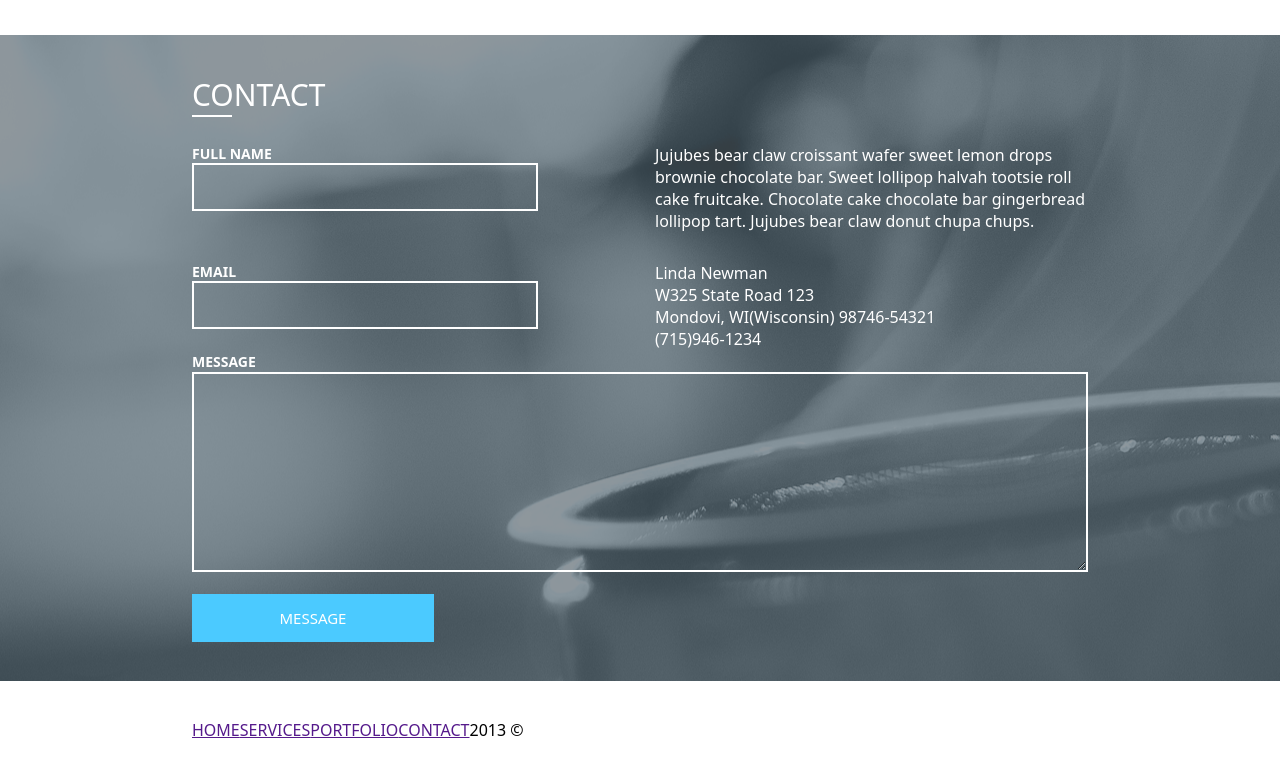
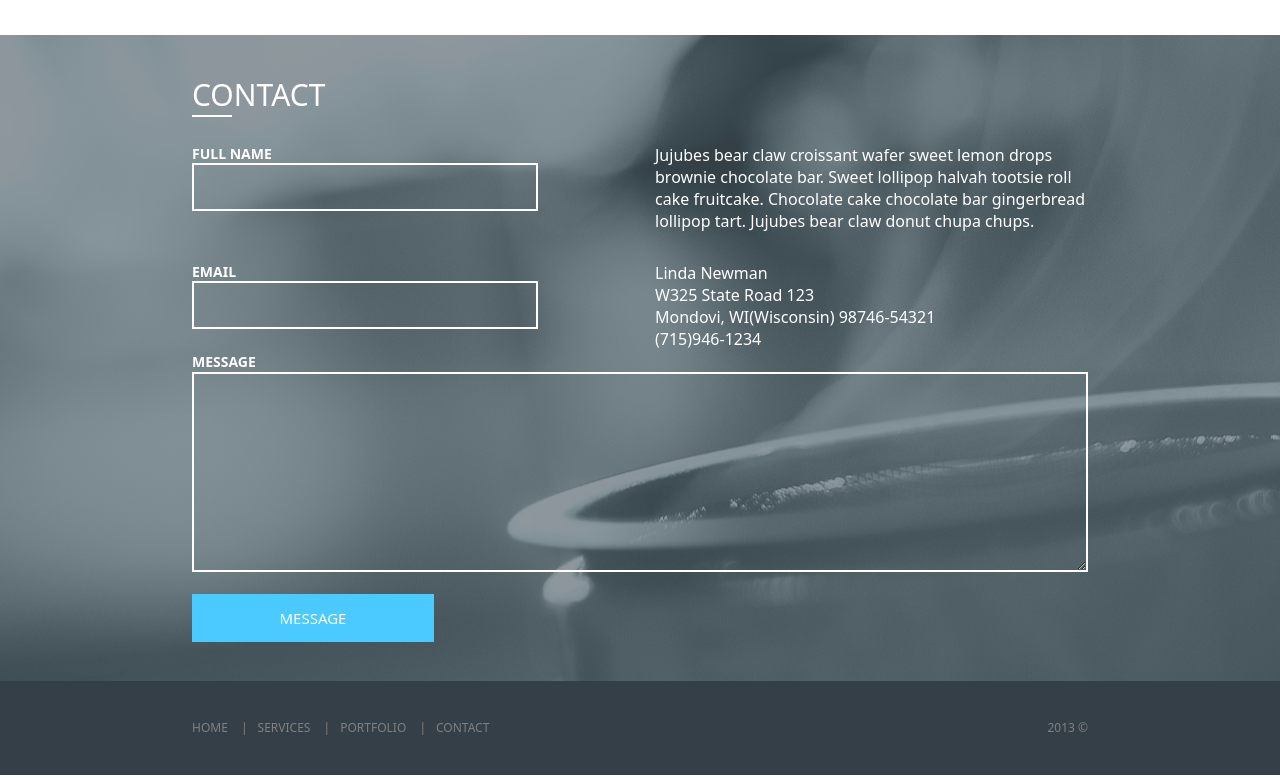
Before and after one commit to Miguel222006/proyectoBlueasy, a plain HTML site: page index.html in a window 1280 px wide. Shown: the part 3182-3962 px from the top of the page. Drawn offline with Linux system fonts and the light colour scheme.

Commit message:
Finalizacion de CSS

```diff
--- a/index.html
+++ b/index.html
@@ -223,10 +223,12 @@
 
     <footer>
         <div class="foot">
-            <a href="">HOME</a>
-            <a href="">SERVICES</a>
-            <a href="">PORTFOLIO</a>
-            <a href="">CONTACT</a>
+            <h5>HOME <span>|</span></h5>
+            <h5>SERVICES <span>|</span></h5>
+            <h5>PORTFOLIO <span>|</span></h5>
+            <h5>CONTACT</h5>
+        </div>
+        <div>
             <p>2013 &copy;</p>
         </div>
     </footer>
--- a/styles/styles.css
+++ b/styles/styles.css
@@ -358,7 +358,7 @@ header a {
 
 .contact {
     display: flex;
-        padding-bottom: 3%;
+    padding-bottom: 3%;
 }
 
 .contact h1 {
@@ -446,9 +446,27 @@ textarea {
 }
 
 footer {
+    display: flex;
+    justify-content: space-between;
+    background-color: rgb(53, 63, 71);
+    color: gray;
     padding: 3% 15%;
 }
 
 .foot {
     display: flex;
+    justify-content: space-between;
 }
+
+.foot h5 {
+    font-size: 12px;
+    font-weight: 400;
+}
+
+.foot span {
+        margin: 0px 10px;
+}
+
+footer p {
+    font-size: 12px;
+}
```
